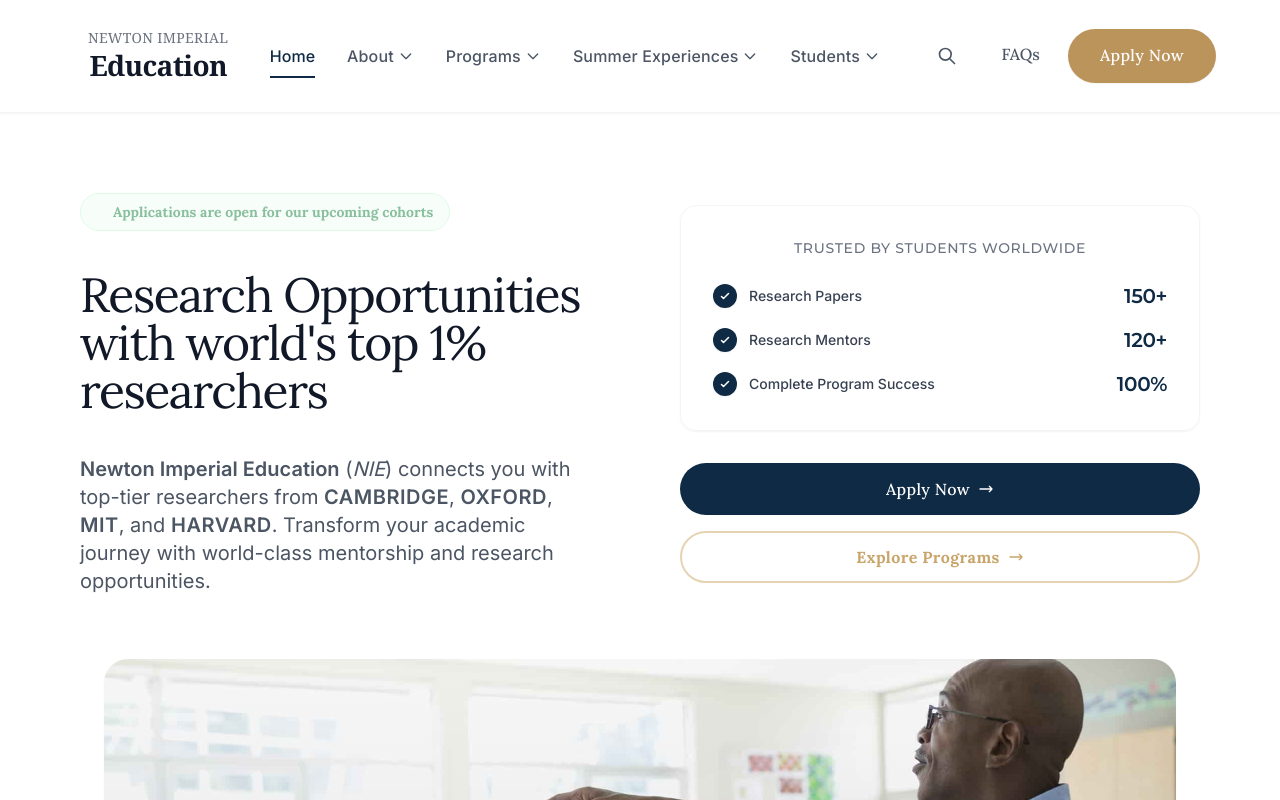
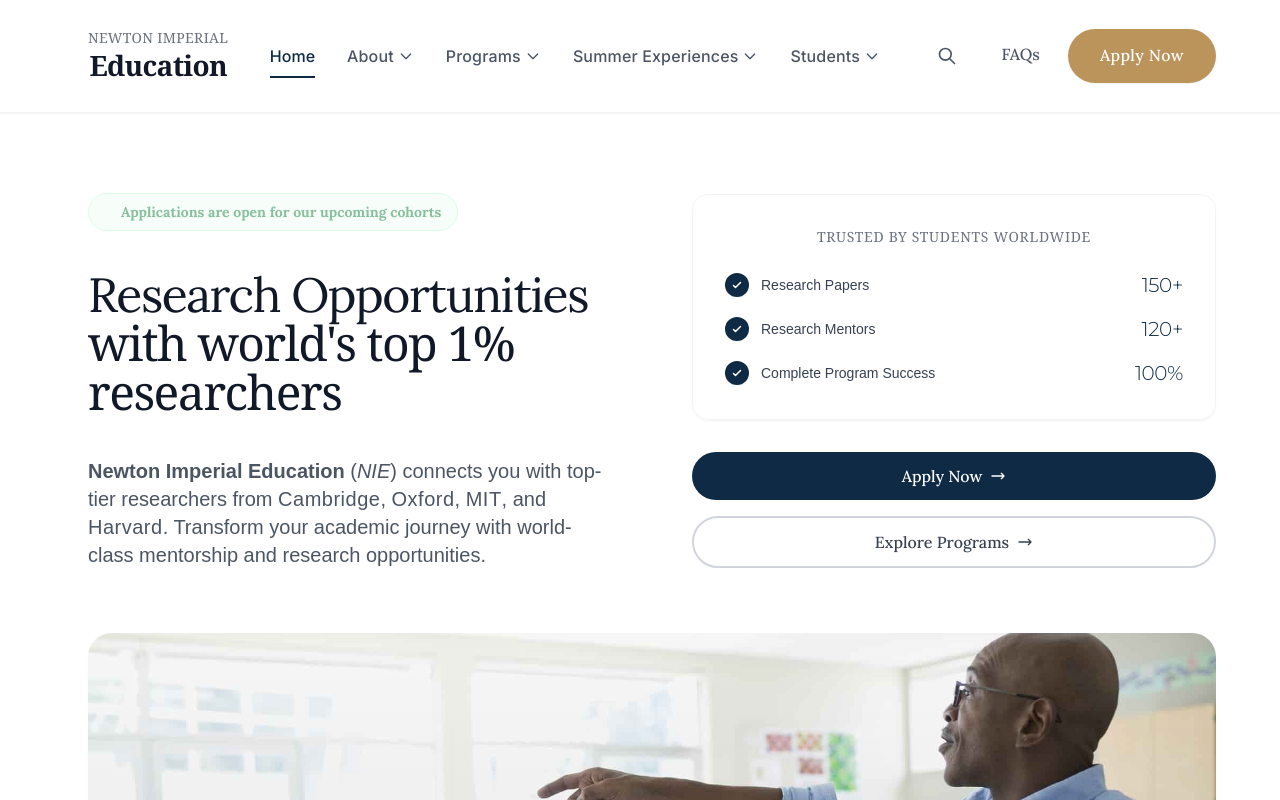
Before and after one commit to eddie-kay0462/Newton-Imperial-Education-, a React (Vite) app: page / in a window 1280 px wide. Shown: the top 800 px of the page. Built offline with nearby package versions, Linux system fonts and the light colour scheme.

Commit message:
Hero looks good, making minor updates

```diff
--- a/src/components/Landing/HeroSection.jsx
+++ b/src/components/Landing/HeroSection.jsx
@@ -61,12 +61,12 @@
 
   return (
     <section className="bg-white relative overflow-hidden" aria-labelledby="hero-heading">
-      {/* Container with expanded max-width for larger screens */}
-      <div className="w-full max-w-none mx-auto px-6 sm:px-12 lg:px-16 xl:px-20 2xl:px-28">
+      {/* Container matching header layout exactly */}
+      <div className="w-full max-w-none mx-auto px-4 sm:px-6 md:px-8 lg:px-12 xl:px-16 2xl:px-20">
         <div className="max-w-screen-2xl mx-auto">
           <div className="relative z-10">
-            {/* Hero Content */}
-            <header className="pt-8 sm:pt-12 lg:pt-16 xl:pt-20 2xl:pt-24 pb-8 sm:pb-12 lg:pb-16">
+            {/* Hero Content - Adding left margin to match logo positioning */}
+            <header className="pt-8 sm:pt-12 lg:pt-16 xl:pt-20 2xl:pt-24 pb-8 sm:pb-12 lg:pb-16 ml-2 lg:ml-4 xl:ml-6">
               <div className="grid grid-cols-1 lg:grid-cols-2 gap-8 sm:gap-12 lg:gap-16 xl:gap-20 2xl:gap-24 items-center">
                 {/* Left Side - Main Content */}
                 <div className="space-y-6 sm:space-y-8 lg:space-y-10">
@@ -75,16 +75,16 @@
                     Applications are open for our upcoming cohorts
                   </div>
 
-                  <h1 id="hero-heading" className="font-hero font-normal text-2xl sm:text-3xl md:text-4xl lg:text-4xl xl:text-5xl 2xl:text-6xl leading-tight text-gray-900 hero-title">
+                  <h1 id="hero-heading" className="font-hero font-normal text-2xl sm:text-3xl md:text-4xl lg:text-4xl xl:text-5xl 2xl:text-6xl leading-tight text-gray-900 hero-title" style={{ fontFamily: 'Nocturne Serif, Georgia, serif'}}>
                     Research Opportunities
                     <br />
-                    <span className="text-gray-900">
+                    <span className="text-gray-900" style={{ fontFamily: 'Nocturne Serif, Georgia, serif', fontWeight: 200, fontStyle: 'normal' }}>
                       with world's top 1% researchers
                     </span>
                   </h1>
 
-                  <p className="text-sm sm:text-base md:text-lg lg:text-lg xl:text-xl 2xl:text-xl text-gray-600 max-w-2xl hero-subtitle">
-                    <span className="font-semibold">Newton Imperial Education</span> (<span className="italic">NIE</span>) connects you with top-tier researchers from <span className="font-semibold uppercase tracking-wide">Cambridge</span>, <span className="font-semibold uppercase tracking-wide">Oxford</span>, <span className="font-semibold uppercase tracking-wide">MIT</span>, and <span className="font-semibold uppercase tracking-wide">Harvard</span>.
+                  <p className="text-sm sm:text-base md:text-lg lg:text-lg xl:text-xl 2xl:text-xl text-gray-600 max-w-2xl hero-subtitle" style={{ fontFamily: 'Circular Std, Arial, sans-serif' }}>
+                    <span className="font-semibold" style={{ fontFamily: 'Circular Std, Arial, sans-serif' }}>Newton Imperial Education</span> (<span className="italic" style={{ fontFamily: 'Circular Std, Arial, sans-serif' }}>NIE</span>) connects you with top-tier researchers from <span className="tracking-wide" style={{ fontFamily: 'Circular Std, Arial, sans-serif' }}>Cambridge</span>, <span className="tracking-wide" style={{ fontFamily: 'Circular Std, Arial, sans-serif' }}>Oxford</span>, <span className="tracking-wide" style={{ fontFamily: 'Circular Std, Arial, sans-serif' }}>MIT</span>, and <span className="tracking-wide" style={{ fontFamily: 'Circular Std, Arial, sans-serif' }}>Harvard</span>.
                     Transform your academic journey with world-class mentorship and research opportunities.
                   </p>
                 </div>
@@ -94,7 +94,7 @@
                   {/* Trust Indicators */}
                   <div ref={statsRef} className="bg-white/90 backdrop-blur-sm rounded-2xl p-4 sm:p-6 lg:p-8 shadow-sm border border-gray-100">
                     <div className="text-center mb-4 sm:mb-6">
-                      <h3 className="text-xs sm:text-sm font-medium text-gray-500 uppercase tracking-wider mb-2">
+                      <h3 className="text-xs sm:text-sm font-medium text-gray-500 uppercase tracking-wider mb-2" style={{ fontFamily: 'Nocturne Serif, Georgia, serif', fontWeight: 200, fontStyle: 'normal' }}>
                         Trusted by Students Worldwide
                       </h3>
                     </div>
@@ -107,9 +107,9 @@
                               <path strokeLinecap="round" strokeLinejoin="round" strokeWidth={3} d="M5 13l4 4L19 7" />
                             </svg>
                           </div>
-                          <div className="text-xs sm:text-sm lg:text-sm text-gray-700 font-medium stat-label">Research Papers</div>
+                          <div className="text-xs sm:text-sm lg:text-sm text-gray-700 font-medium stat-label" style={{ fontFamily: 'Circular Std, Arial, sans-serif' }}>Research Papers</div>
                         </div>
-                        <div className="text-base sm:text-lg lg:text-lg xl:text-xl font-semibold text-[#0F2A44] stat-number">{researchPapers}</div>
+                        <div className="text-base sm:text-lg lg:text-lg xl:text-xl font-semibold text-[#0F2A44] stat-number" style={{ fontWeight: 200 }}>{researchPapers}</div>
                       </div>
 
                       <div className="flex items-center justify-between">
@@ -119,9 +119,9 @@
                               <path strokeLinecap="round" strokeLinejoin="round" strokeWidth={3} d="M5 13l4 4L19 7" />
                             </svg>
                           </div>
-                          <div className="text-xs sm:text-sm lg:text-sm text-gray-700 font-medium stat-label">Research Mentors</div>
+                          <div className="text-xs sm:text-sm lg:text-sm text-gray-700 font-medium stat-label" style={{ fontFamily: 'Circular Std, Arial, sans-serif' }}>Research Mentors</div>
                         </div>
-                        <div className="text-base sm:text-lg lg:text-lg xl:text-xl font-semibold text-[#0F2A44] stat-number">{researchMentors}</div>
+                        <div className="text-base sm:text-lg lg:text-lg xl:text-xl font-semibold text-[#0F2A44] stat-number" style={{ fontWeight: 200 }}>{researchMentors}</div>
                       </div>
 
                       <div className="flex items-center justify-between">
@@ -131,9 +131,9 @@
                               <path strokeLinecap="round" strokeLinejoin="round" strokeWidth={3} d="M5 13l4 4L19 7" />
                             </svg>
                           </div>
-                          <div className="text-xs sm:text-sm lg:text-sm text-gray-700 font-medium stat-label">Complete Program Success</div>
+                          <div className="text-xs sm:text-sm lg:text-sm text-gray-700 font-medium stat-label" style={{ fontFamily: 'Circular Std, Arial, sans-serif' }}>Complete Program Success</div>
                         </div>
-                        <div className="text-base sm:text-lg lg:text-lg xl:text-xl font-semibold text-[#0F2A44] stat-number">{successRate}</div>
+                        <div className="text-base sm:text-lg lg:text-lg xl:text-xl font-semibold text-[#0F2A44] stat-number" style={{ fontWeight: 200 }}>{successRate}</div>
                       </div>
                     </div>
                   </div>
@@ -144,7 +144,7 @@
                       href="https://airtable.com/app1ohbxkdWuesC5E/shrntae0DXYXkCcDY"
                       target="_blank"
                       rel="noopener noreferrer"
-                      className="w-full hero-apply-btn font-medium py-3 sm:py-3 lg:py-3 px-6 sm:px-6 lg:px-8 rounded-full transition-all duration-500 ease-in-out text-center block group relative overflow-hidden text-sm sm:text-sm lg:text-base text-button"
+                      className="w-full bg-[#0F2A44] text-white hover:bg-[#1a3659] hover:shadow-lg focus:bg-[#1a3659] focus:ring-4 focus:ring-[#0F2A44]/20 active:bg-[#0a1e35] active:scale-[0.98] font-medium py-3 sm:py-3 lg:py-3 px-6 sm:px-6 lg:px-8 rounded-full transition-all duration-300 ease-in-out text-center block group relative overflow-hidden text-sm sm:text-sm lg:text-base"
                     >
                       <span className="flex items-center justify-center gap-2">
                         Apply Now
@@ -155,7 +155,7 @@
                     </a>
                     <a
                       href="/#programs"
-                      className="w-full hero-explore-btn border-2 border-gray-300 text-gray-700 font-medium py-3 sm:py-3 lg:py-3 px-6 sm:px-6 lg:px-8 rounded-full transition-all duration-300 text-center block group text-sm sm:text-sm lg:text-base text-button"
+                      className="w-full bg-transparent border-2 border-gray-300 text-gray-700 hover:border-[#0F2A44] hover:text-[#0F2A44] hover:bg-[#0F2A44]/5 hover:shadow-md focus:border-[#0F2A44] focus:text-[#0F2A44] focus:bg-[#0F2A44]/5 focus:ring-4 focus:ring-[#0F2A44]/10 active:border-[#1a3659] active:text-[#1a3659] active:bg-[#0F2A44]/10 active:scale-[0.98] font-medium py-3 sm:py-3 lg:py-3 px-6 sm:px-6 lg:px-8 rounded-full transition-all duration-300 ease-in-out text-center block group text-sm sm:text-sm lg:text-base"
                     >
                       <span className="flex items-center justify-center gap-2">
                         Explore Programs
@@ -169,9 +169,9 @@
               </div>
             </header>
 
-            {/* Hero Image Section - Expanded for larger screens */}
-            <div className="relative pb-8 sm:pb-12 lg:pb-16 xl:pb-20">
-              <div className="relative max-w-none mx-auto lg:mx-4 xl:mx-6 2xl:mx-8">
+            {/* Hero Image Section - Matching header alignment */}
+            <div className="relative pb-8 sm:pb-12 lg:pb-16 xl:pb-20 ml-2 lg:ml-4 xl:ml-6">
+              <div className="relative">
                 <div className="relative rounded-2xl sm:rounded-3xl overflow-hidden shadow-sm">
                   <img
                     src="/landing_page/kids_in_classroom.jpg"
```
